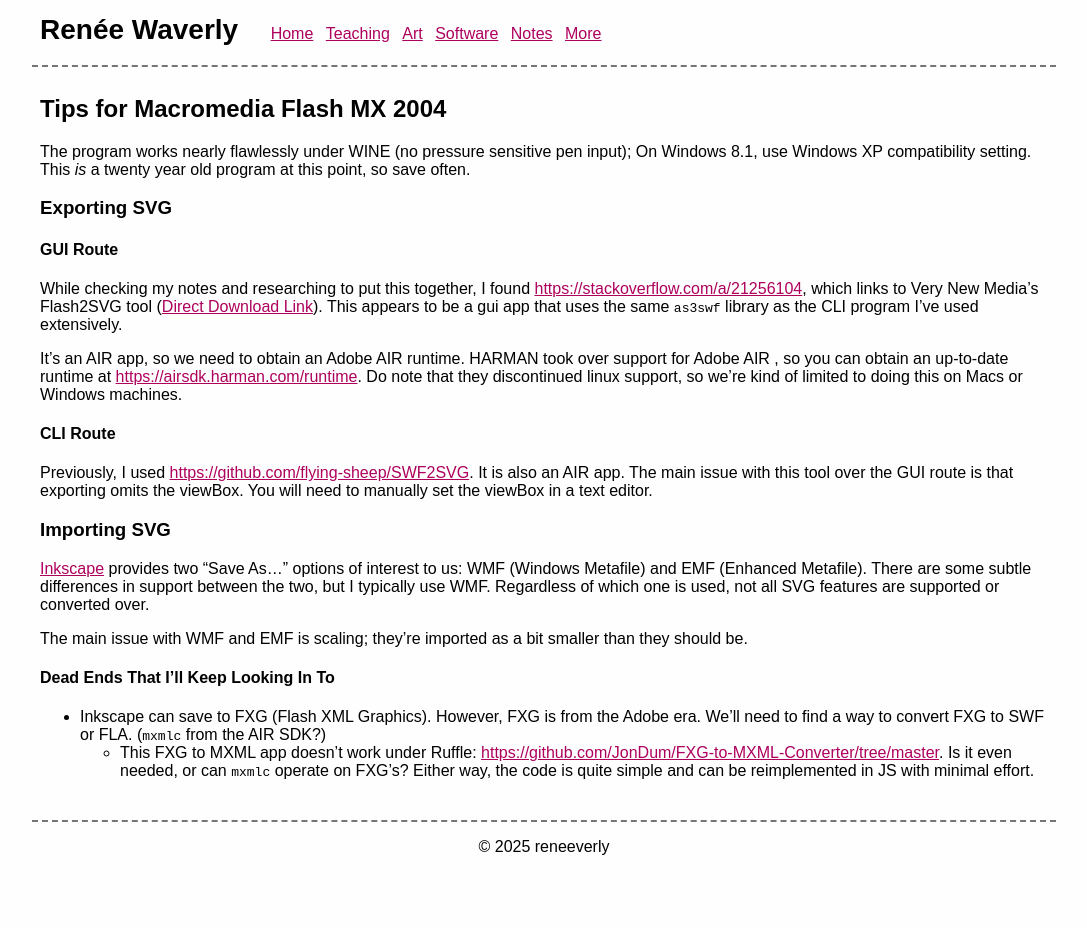
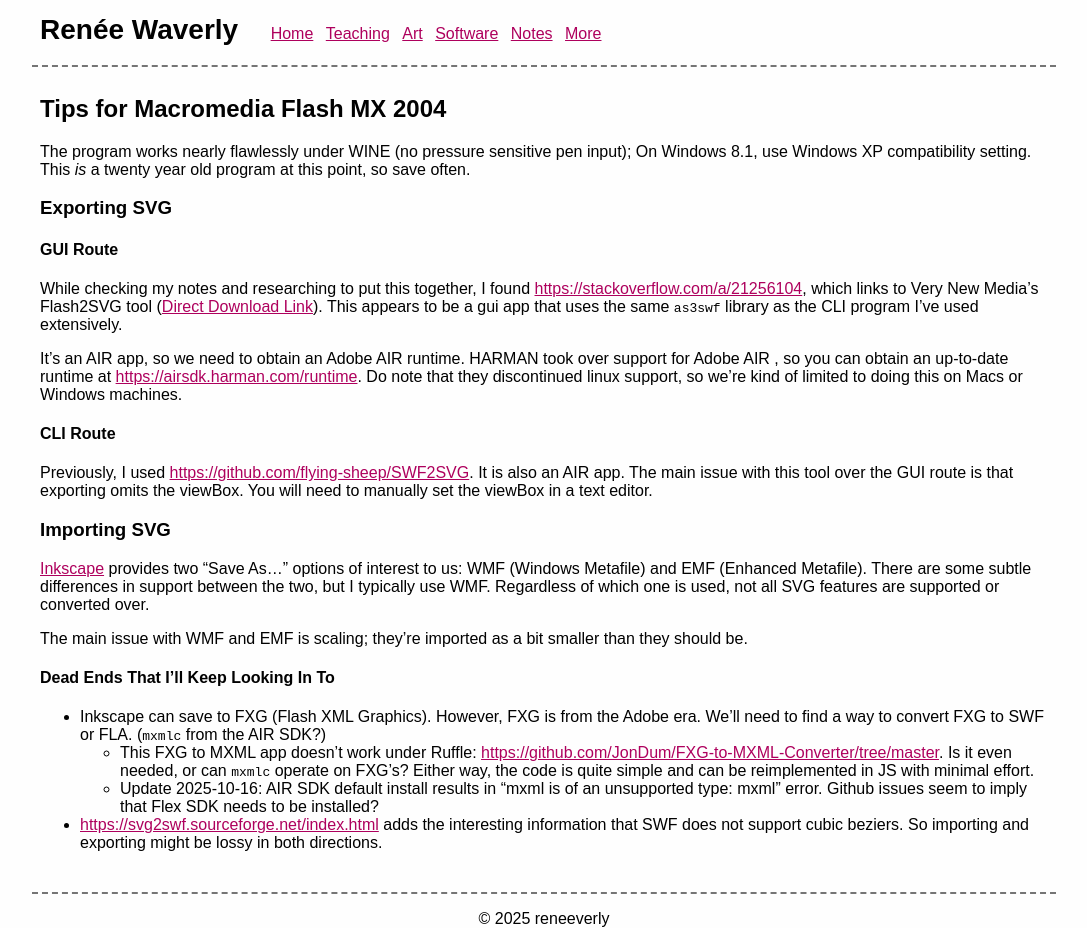
Before and after one commit to reneeverly/reneeverly.github.io, a Jekyll site: the page built from notes/mx2004_tips.md, in a window 1280 px wide. Shown: the whole page, without its empty margins (96-1183 px from the left). Built offline with Jekyll 4.4.1, drawn with Linux system fonts in a browser that asks for light colours; before the commit the page ends 900 px from its top, so only the background shows below that.

Commit message:
Update mx2004_tips.md

```diff
--- a/notes/mx2004_tips.md
+++ b/notes/mx2004_tips.md
@@ -1,6 +1,7 @@
 ---
 layout: standard
 title: Tips for Macromedia Flash MX 2004
+date: 2025-10-14
 ---
 ## Tips for Macromedia Flash MX 2004
 
@@ -25,3 +26,5 @@
 
 * Inkscape can save to FXG (Flash XML Graphics).  However, FXG is from the Adobe era.  We'll need to find a way to convert FXG to SWF or FLA. (`mxmlc` from the AIR SDK?)
   * This FXG to MXML app doesn't work under Ruffle: <https://github.com/JonDum/FXG-to-MXML-Converter/tree/master>.  Is it even needed, or can `mxmlc` operate on FXG's?  Either way, the code is quite simple and can be reimplemented in JS with minimal effort.
+  * Update 2025-10-16: AIR SDK default install results in "mxml is of an unsupported type: mxml" error.  Github issues seem to imply that Flex SDK needs to be installed?
+* <https://svg2swf.sourceforge.net/index.html> adds the interesting information that SWF does not support cubic beziers.  So importing and exporting might be lossy in both directions.
```
